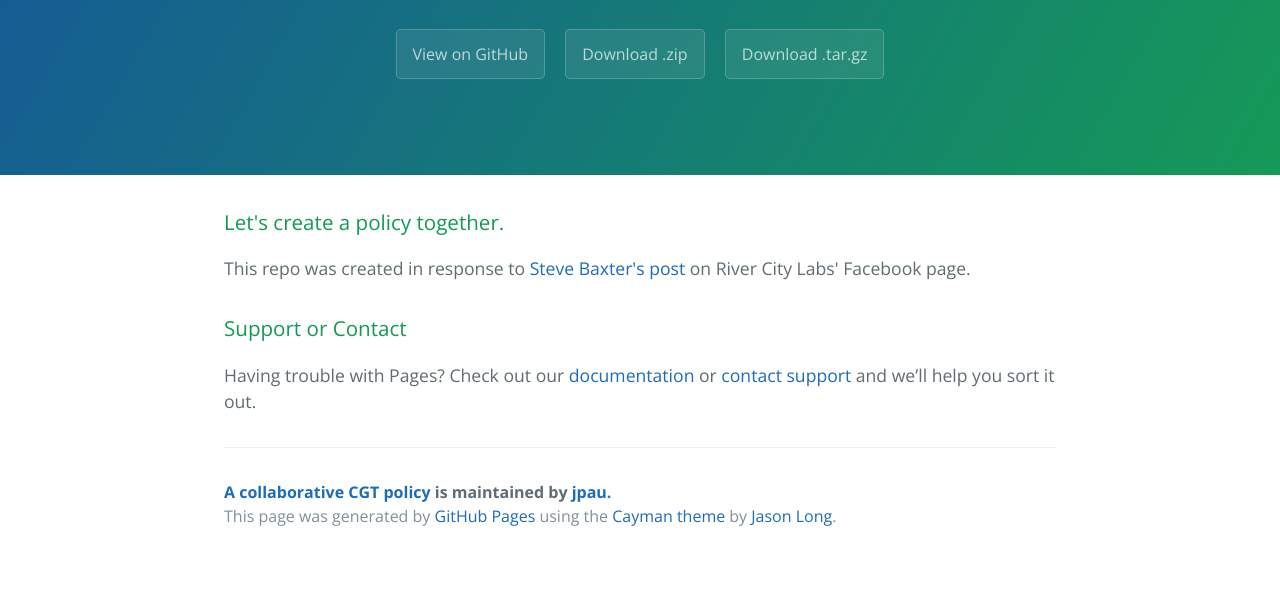
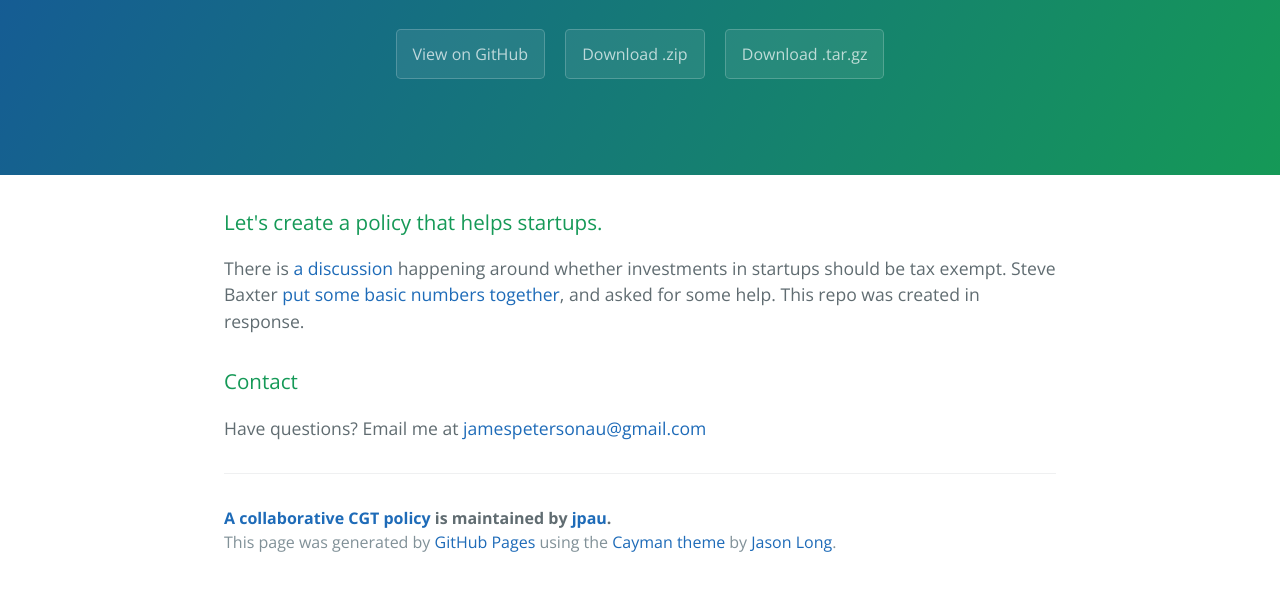
Before and after one commit to pghpark/CGTexemption, a plain HTML site: page index.html in a window 1280 px wide. Shown: the part 208-798 px from the top of the page. Drawn offline with nearby package versions, Linux system fonts and the light colour scheme.

Commit message:
Create gh-pages branch via GitHub

```diff
--- a/index.html
+++ b/index.html
@@ -20,14 +20,14 @@
 
     <section class="main-content">
       <h3>
-<a id="lets-create-a-policy-together" class="anchor" href="#lets-create-a-policy-together" aria-hidden="true"><span class="octicon octicon-link"></span></a>Let's create a policy together.</h3>
+<a id="lets-create-a-policy-that-helps-startups" class="anchor" href="#lets-create-a-policy-that-helps-startups" aria-hidden="true"><span class="octicon octicon-link"></span></a>Let's create a policy that helps startups.</h3>
 
-<p>This repo was created in response to <a href="https://www.facebook.com/RiverCityLabs/posts/1099337146751124">Steve Baxter's post</a> on River City Labs' Facebook page. </p>
+<p>There is <a href="http://www.theage.com.au/comment/newly-energised-liberal-mps-are-exploring-fresh-solutions-to-difficult-problems-20151008-gk46bk.html">a discussion</a> happening around whether investments in startups should be tax exempt. Steve Baxter <a href="https://www.facebook.com/RiverCityLabs/posts/1099337146751124">put some basic numbers together</a>, and asked for some help. This repo was created in response.</p>
 
 <h3>
-<a id="support-or-contact" class="anchor" href="#support-or-contact" aria-hidden="true"><span class="octicon octicon-link"></span></a>Support or Contact</h3>
+<a id="contact" class="anchor" href="#contact" aria-hidden="true"><span class="octicon octicon-link"></span></a>Contact</h3>
 
-<p>Having trouble with Pages? Check out our <a href="https://help.github.com/pages">documentation</a> or <a href="https://github.com/contact">contact support</a> and we’ll help you sort it out.</p>
+<p>Have questions? Email me at <a href="mailto:jamespetersonau@gmail.com">jamespetersonau@gmail.com</a> </p>
 
       <footer class="site-footer">
         <span class="site-footer-owner"><a href="https://github.com/jpau/CGTexemption">A collaborative CGT policy</a> is maintained by <a href="https://github.com/jpau">jpau</a>.</span>
--- a/params.json
+++ b/params.json
@@ -1 +1 @@
-{"name":"A collaborative CGT policy","tagline":"What the plan to exempt investors in startups CGT may look like","body":"### Let's create a policy together. \r\nThis repo was created in response to [Steve Baxter's post](https://www.facebook.com/RiverCityLabs/posts/1099337146751124) on River City Labs' Facebook page. \r\n\r\n### Support or Contact\r\nHaving trouble with Pages? Check out our [documentation](https://help.github.com/pages) or [contact support](https://github.com/contact) and we’ll help you sort it out.\r\n","google":"","note":"Don't delete this file! It's used internally to help with page regeneration."}
+{"name":"A collaborative CGT policy","tagline":"What the plan to exempt investors in startups CGT may look like","body":"### Let's create a policy that helps startups. \r\nThere is [a discussion](http://www.theage.com.au/comment/newly-energised-liberal-mps-are-exploring-fresh-solutions-to-difficult-problems-20151008-gk46bk.html) happening around whether investments in startups should be tax exempt. Steve Baxter [put some basic numbers together](https://www.facebook.com/RiverCityLabs/posts/1099337146751124), and asked for some help. This repo was created in response.\r\n\r\n### Contact\r\nHave questions? Email me at jamespetersonau@gmail.com ","google":"","note":"Don't delete this file! It's used internally to help with page regeneration."}
```
